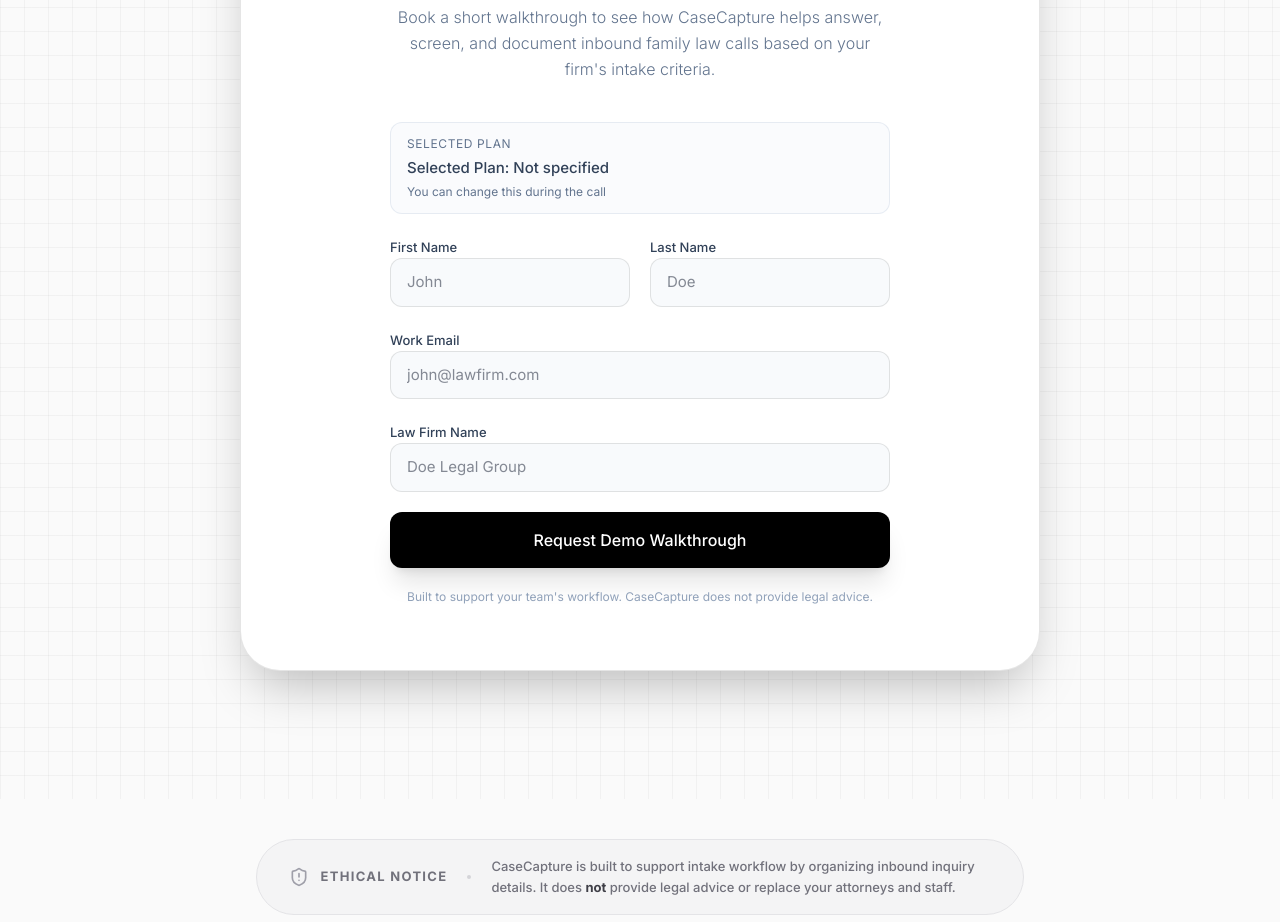
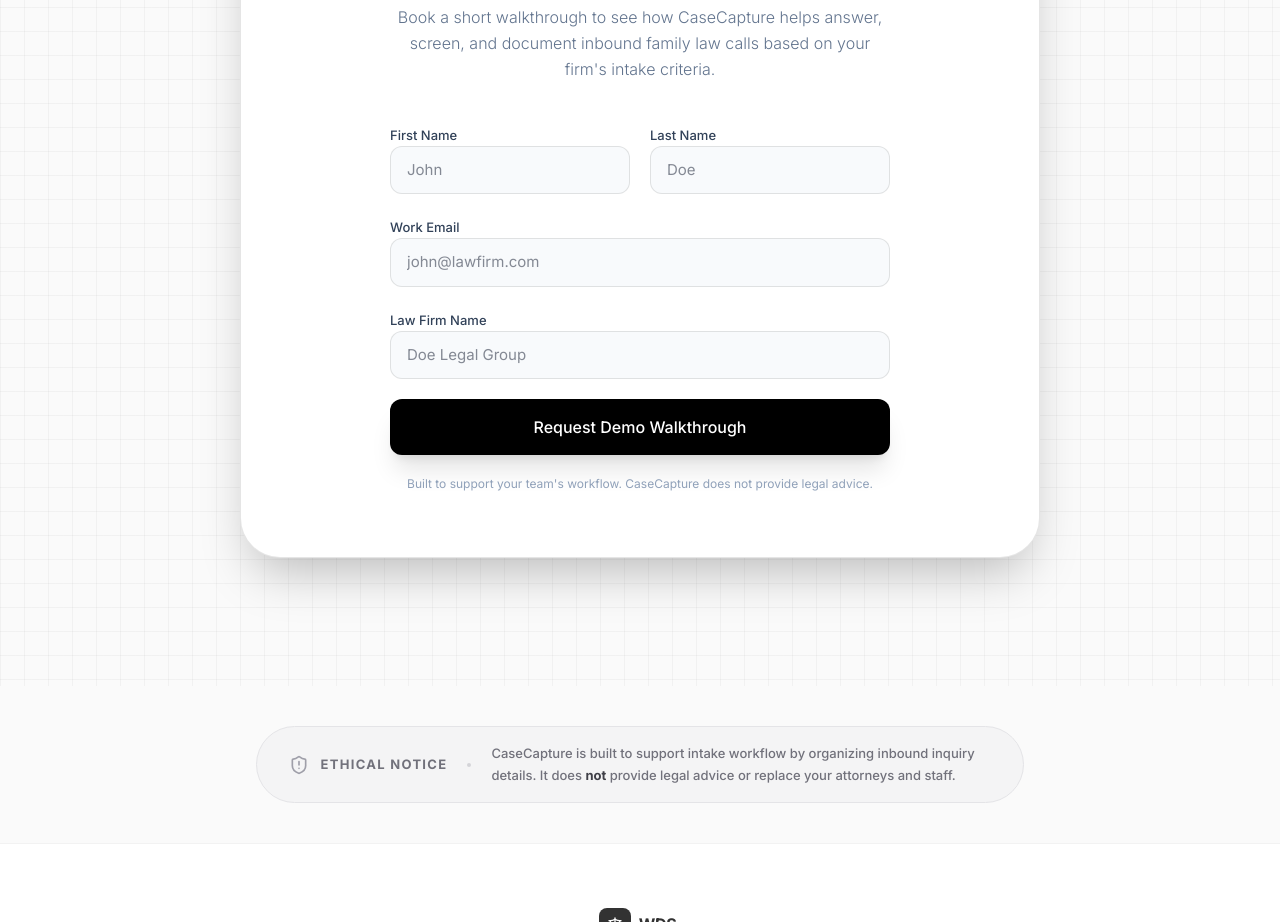
Before and after one commit to DepthSurivivor/wds-familylaw-project, a React (Vite) app: page / in a window 1280 px wide. Shown: the part 4880-5802 px from the top of the page. Built offline with nearby package versions, Linux system fonts and the light colour scheme.

Commit message:
Refine selected plan context in demo request form

```diff
--- a/src/components/FinalCTA.tsx
+++ b/src/components/FinalCTA.tsx
@@ -17,7 +17,8 @@
 export default function FinalCTA({ selectedPlan }: FinalCTAProps) {
   const [state, submitToFormspree] = useForm('xpqklydp');
   const [isSuccess, setIsSuccess] = useState(false);
-  const selectedPlanLabel = selectedPlan ? PLAN_LABELS[selectedPlan] : 'Not specified';
+  const selectedPlanLabel = selectedPlan ? PLAN_LABELS[selectedPlan] : null;
+  const selectedPlanValue = selectedPlan ?? 'exploring_options';
 
   useEffect(() => {
     if (state.succeeded) {
@@ -61,13 +62,14 @@
               </div>
 
               <form onSubmit={handleSubmit} className="space-y-5 max-w-[500px] mx-auto relative z-10">
-                <div className="rounded-xl border border-slate-200/80 bg-slate-50/70 px-4 py-3">
-                  <p className="text-[12px] uppercase tracking-wider text-slate-500">Selected Plan</p>
-                  <p className="text-[15px] font-medium text-slate-700 mt-1">Selected Plan: {selectedPlanLabel}</p>
-                  <p className="text-[12px] text-slate-500 mt-1">You can change this during the call</p>
-                </div>
+                {selectedPlanLabel ? (
+                  <div className="rounded-xl border border-slate-200/80 bg-slate-50/70 px-4 py-3">
+                    <p className="text-[15px] font-medium text-slate-700">Interested in: {selectedPlanLabel}</p>
+                    <p className="text-[12px] text-slate-500 mt-1">You can change this during the call</p>
+                  </div>
+                ) : null}
 
-                <input type="hidden" name="selectedPlan" value={selectedPlanLabel} />
+                <input type="hidden" name="selectedPlan" value={selectedPlanValue} />
 
                 <div className="grid grid-cols-1 md:grid-cols-2 gap-5">
                   <div className="space-y-2">
```
